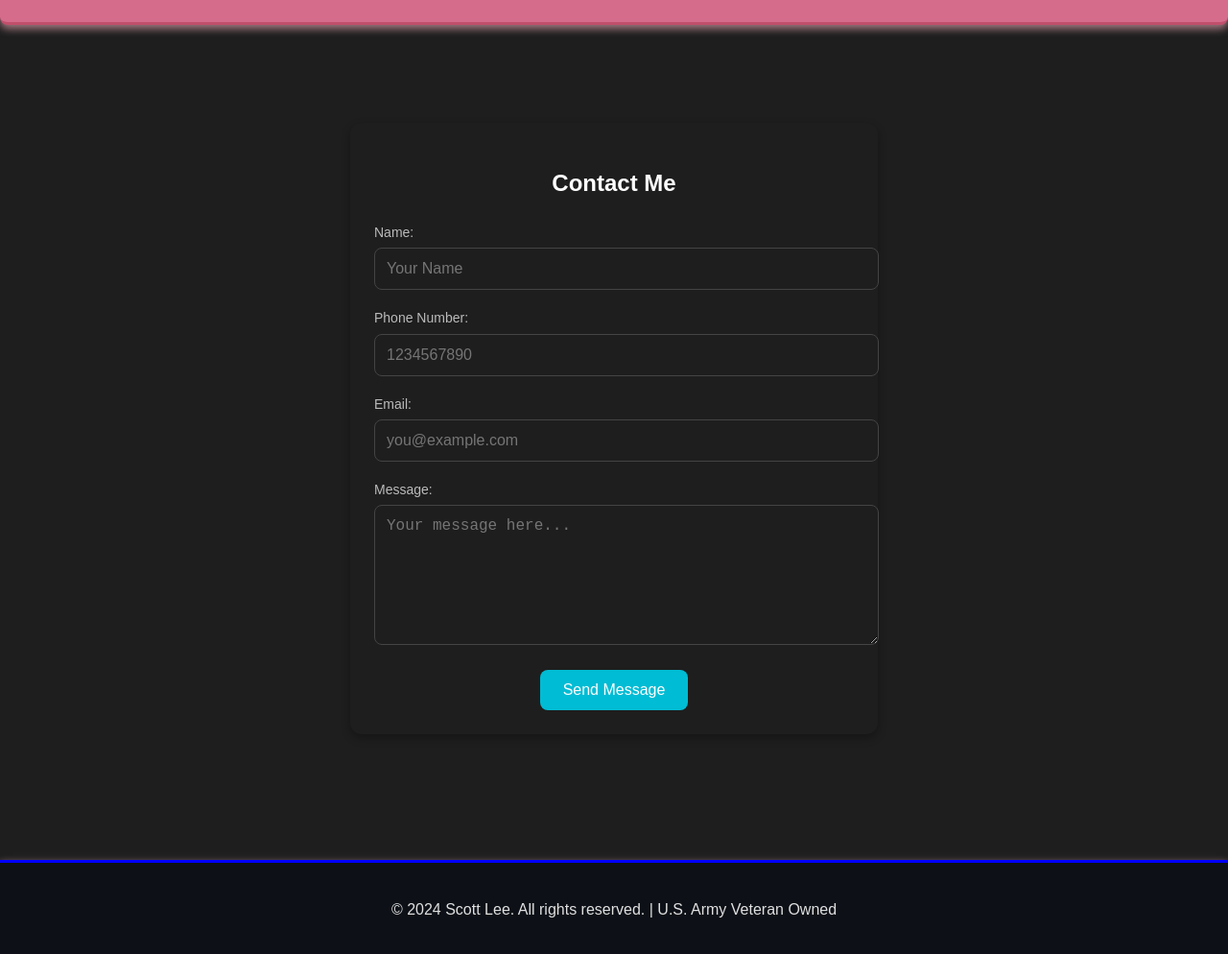
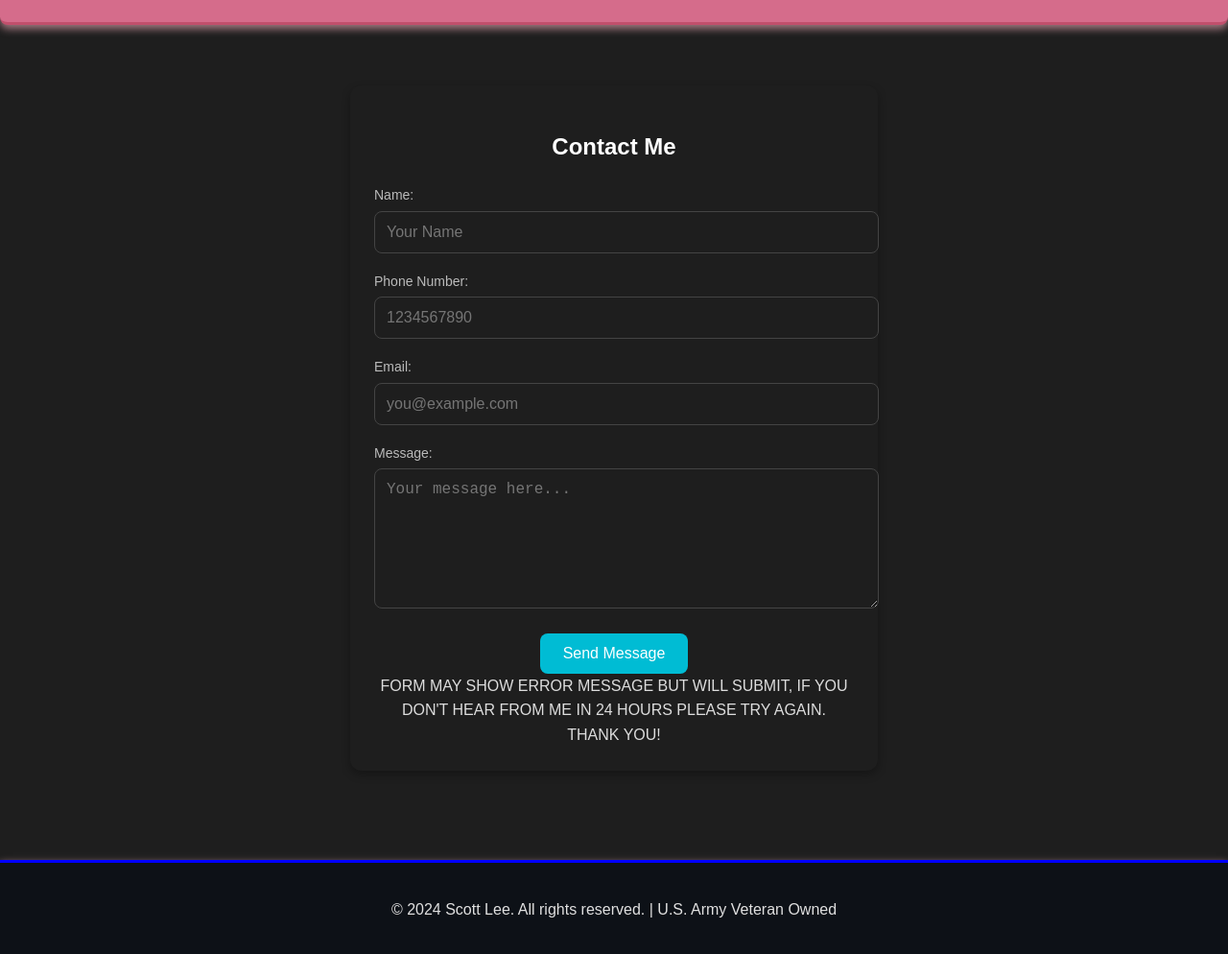
Before and after one commit to ScottLeeBJJ/GameDevPortfolioSite, a plain HTML site: page contact.html in a window 1280 px wide. Shown: the part 98-1092 px from the top of the page at 96% size. Drawn offline with Linux system fonts and the light colour scheme.

Commit message:
added disclaimer to contact form

```diff
--- a/contact.html
+++ b/contact.html
@@ -23,7 +23,6 @@
     </div>
   </nav>
 
-  <!-- Contact Form Section -->
 <!-- Contact Form Section -->
 <div class="contact-form-section">
     <section id="contact">
@@ -54,6 +53,8 @@
                 <button type="submit">Send Message</button>
             </div>
         </form>
+
+        <div class="disclaimer">FORM MAY SHOW ERROR MESSAGE BUT WILL SUBMIT, IF YOU DON'T HEAR FROM ME IN 24 HOURS PLEASE TRY AGAIN. THANK YOU!</div>
 
         <div id="response-message"></div>
     </section>
```
